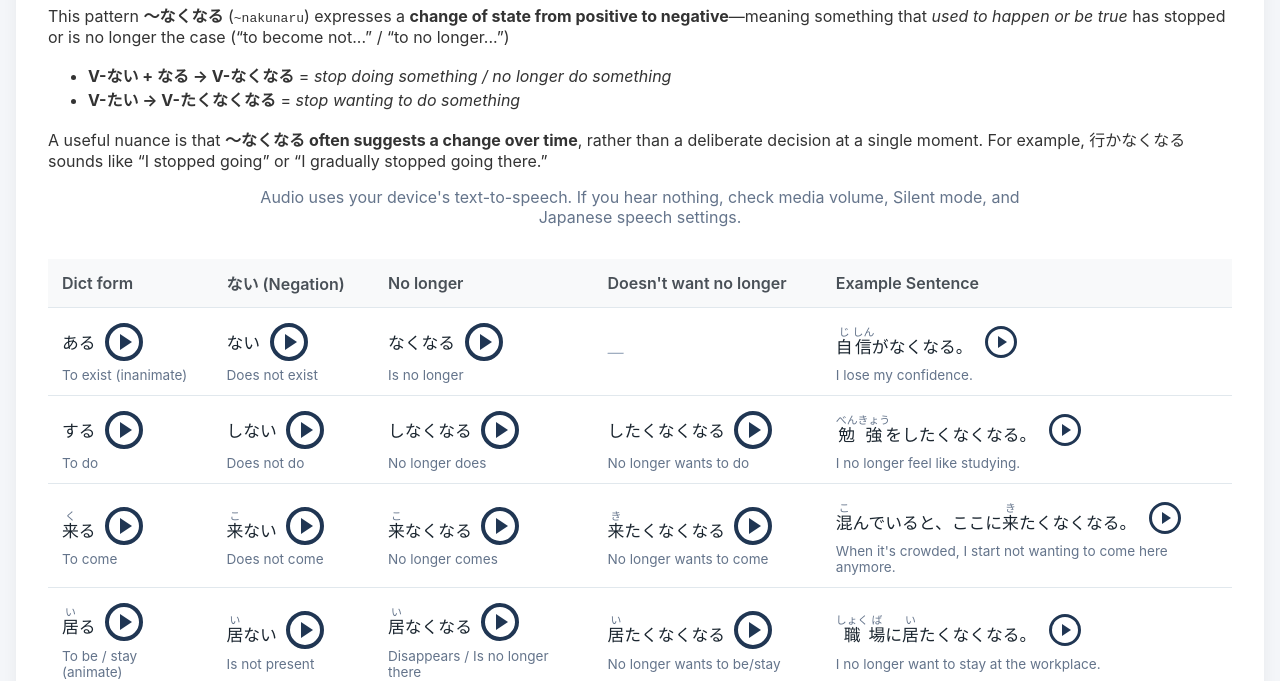
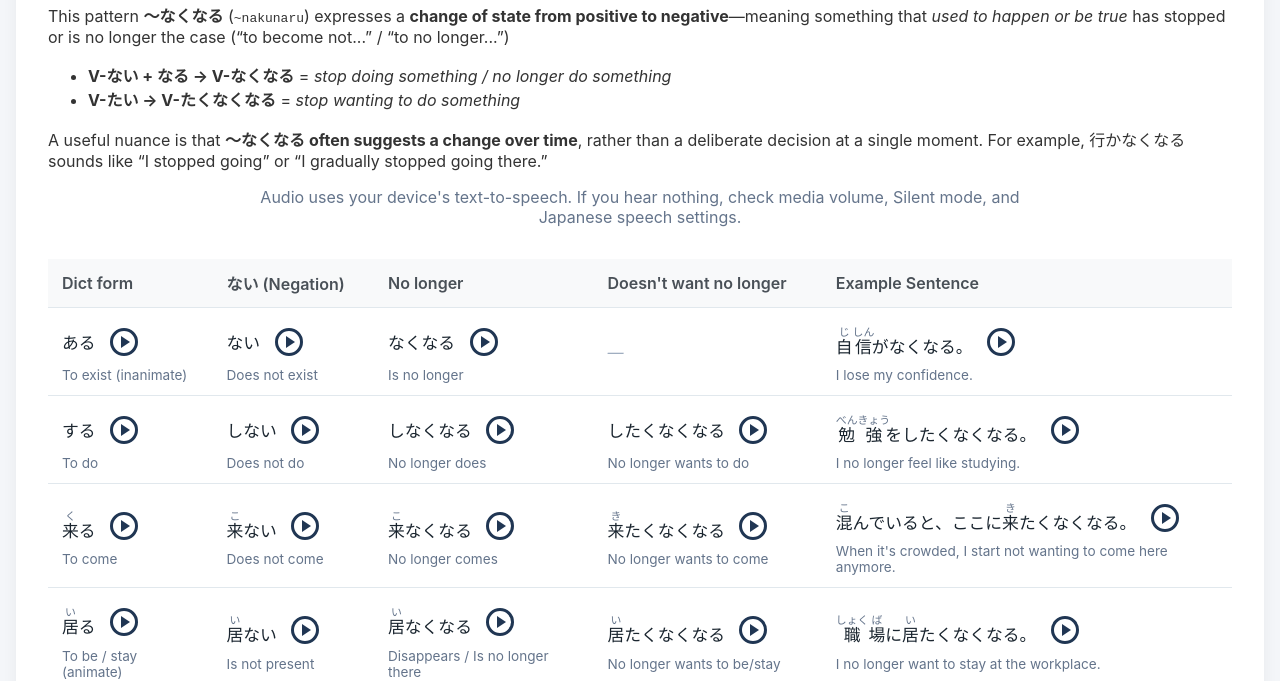
Before and after one commit to chaos-theory06/nihongo, a plain HTML site: page grammar.html in a window 1280 px wide. Shown: the part 140-821 px from the top of the page. Drawn offline with Linux system fonts and the light colour scheme.

Commit message:
Resize grammar audio play icons
Co-authored-by: Copilot <223556219+Copilot@users.noreply.github.com>

```diff
--- a/grammar.html
+++ b/grammar.html
@@ -115,20 +115,20 @@
     .play-btn::before {
       content: "";
       position: absolute;
-      inset: 3px;
-      border: 4px solid #203653;
+      inset: 8px;
+      border: 3px solid #203653;
       border-radius: 50%;
     }
     .play-btn::after {
       content: "";
       position: absolute;
-      left: 18px;
-      top: 14px;
+      left: 19px;
+      top: 16px;
       width: 0;
       height: 0;
-      border-top: 8px solid transparent;
-      border-bottom: 8px solid transparent;
-      border-left: 12px solid #203653;
+      border-top: 6px solid transparent;
+      border-bottom: 6px solid transparent;
+      border-left: 9px solid #203653;
     }
     .play-btn:hover {
       background-color: #e8edf3;
@@ -140,17 +140,6 @@
     .play-btn:focus-visible {
       outline: 3px solid #818cf8;
       outline-offset: 2px;
-    }
-    .example-play-btn::before {
-      inset: 6px;
-      border-width: 3px;
-    }
-    .example-play-btn::after {
-      left: 19px;
-      top: 16px;
-      border-top-width: 6px;
-      border-bottom-width: 6px;
-      border-left-width: 9px;
     }
     .empty-cell {
       color: #a0aec0;
```
